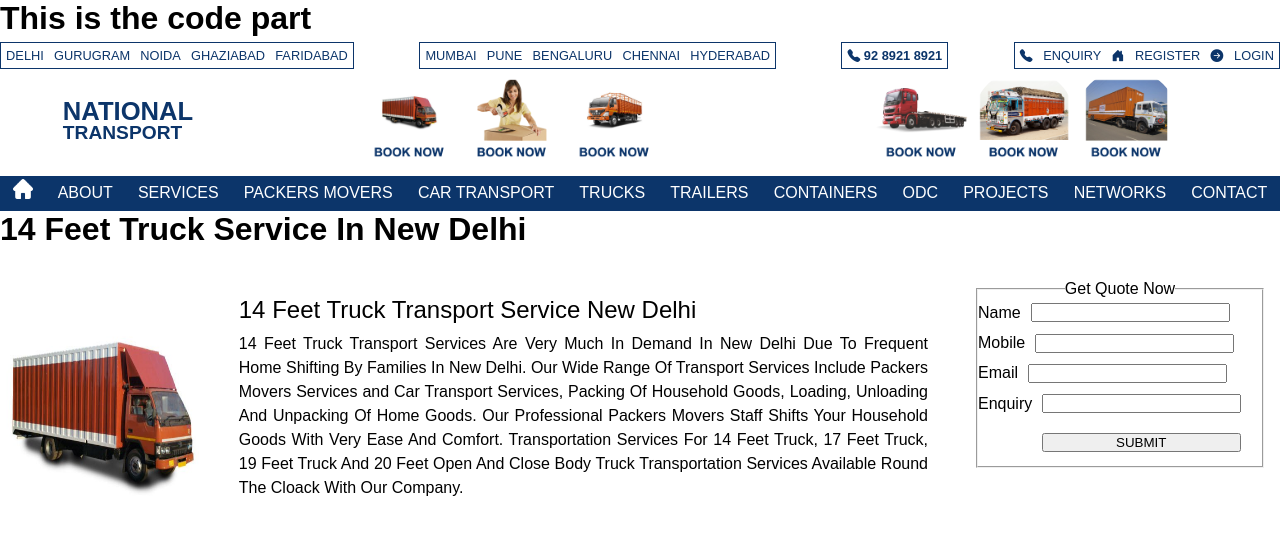
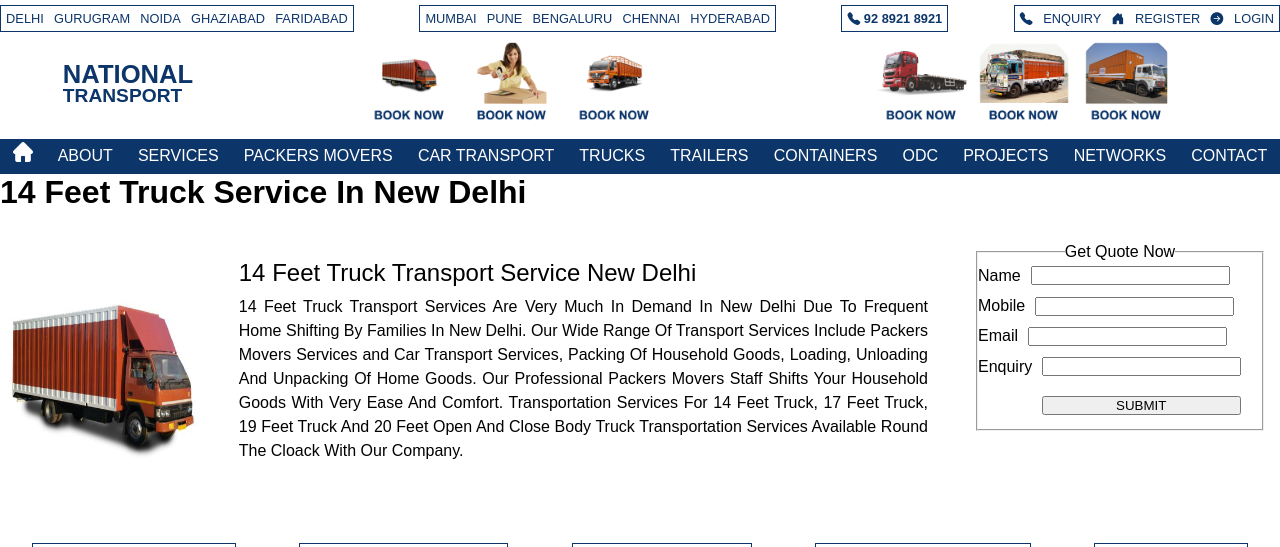
Before and after one commit to Balkara-Technologies/int, a PHP site: page /14-feet-truck-service-in-new-delhi.php in a window 1280 px wide. Shown: the top 547 px of the page. Run offline with PHP 8.4, Linux system fonts and the light colour scheme.

Commit message:
heading delete

```diff
--- a/14-feet-truck-service-in-new-delhi.php
+++ b/14-feet-truck-service-in-new-delhi.php
@@ -37,7 +37,7 @@
 </head>
 
 <body>
-    <h1>This is the code part</h1>
+
     <?php include "top-menu.php"; ?>
     <div class="container">
         <?php include "middle-menu.php"; ?>
```
